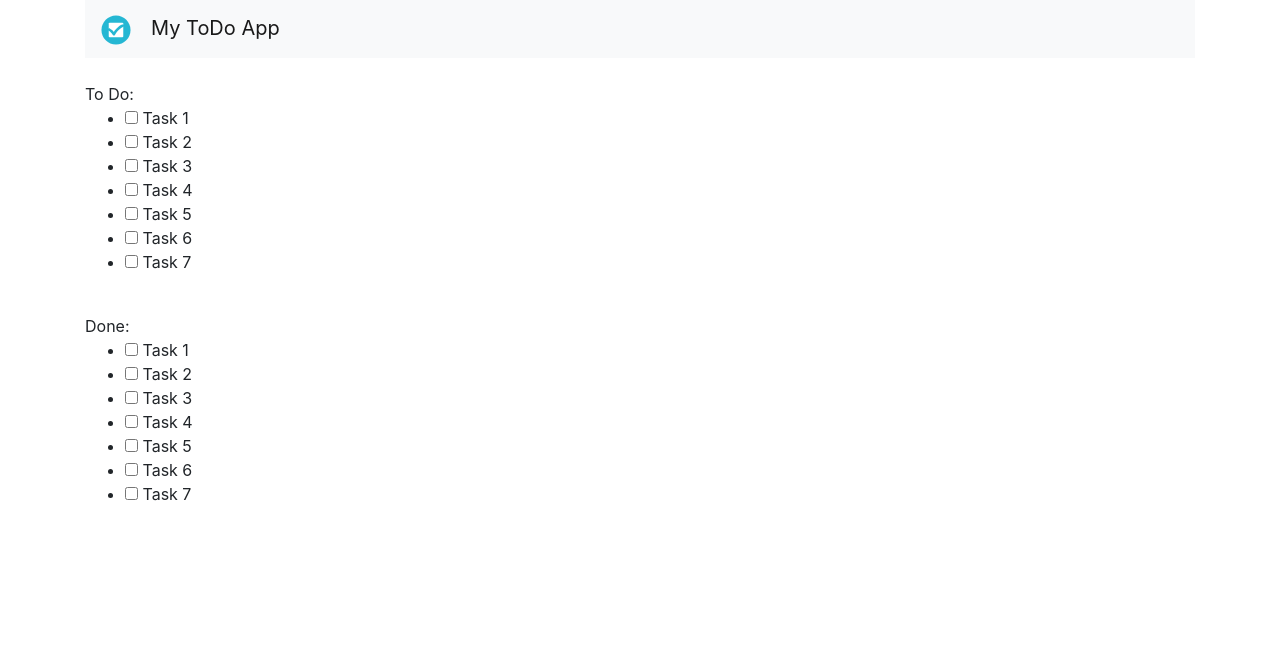
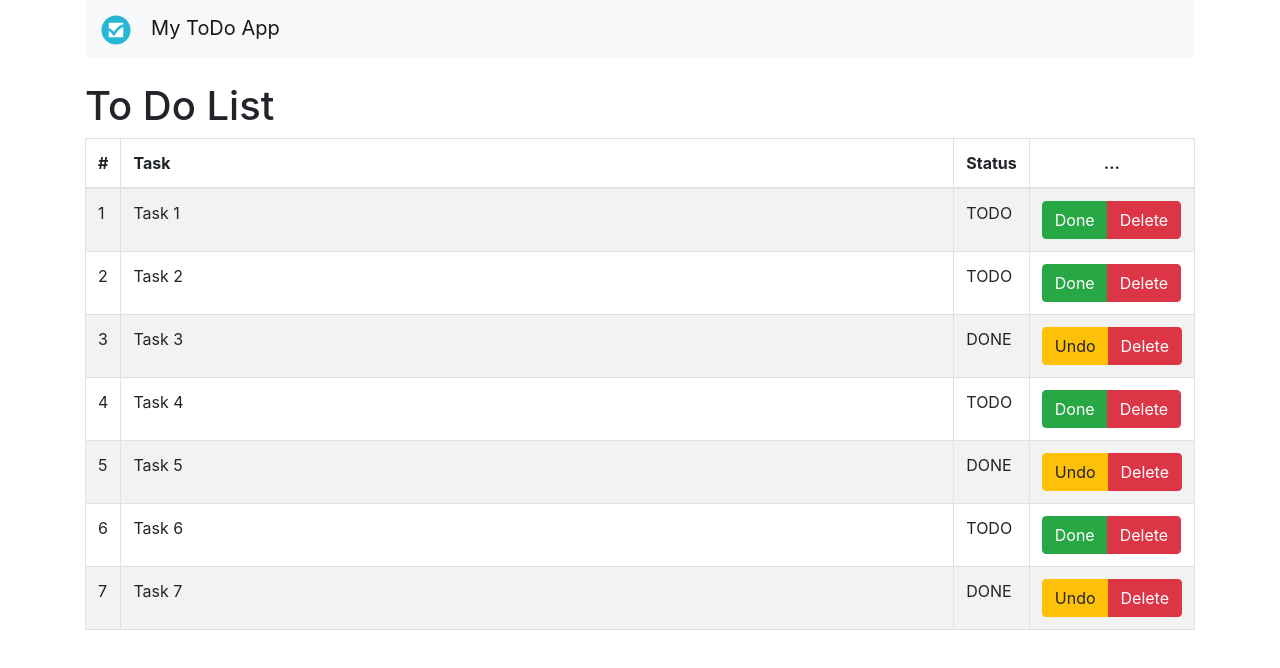
Before and after one commit to jess12345/todoapp, a React (Create React App) app in the folder todo_frontend/: page /tasks in a window 1280 px wide. Shown: the top 668 px of the page. Built offline with nearby package versions, Linux system fonts and the light colour scheme.

Commit message:
updated view

```diff
--- a/todo_frontend/src/components/taskList.tsx
+++ b/todo_frontend/src/components/taskList.tsx
@@ -1,31 +1,79 @@
 import React from 'react'
-import { Task } from '../models/task'
+import { Task, TaskProgress } from '../models/task'
+import { Table, Button, ButtonGroup } from 'react-bootstrap'
+
+const idColCss = {
+  width: '30px'
+}
+
+const statusColCss = {
+  width: '50px'
+}
+
+const buttonHeaderCss = {
+  width: '150px',
+  'text-align': 'center'
+}
 
 const AppTaskList = ({ taskList } : {taskList : Task[]}) => {
   return (
-    <ul>
-      {
-        taskList.map( t => (
-          <AppTask key={t.id} task={t} />
-        ))
-      }
-    </ul>
+    <Table striped bordered hover>
+      <thead>
+        <tr>
+          <th style={idColCss}>#</th>
+          <th>Task</th>
+          <th style={statusColCss}>Status</th>
+          <th style={buttonHeaderCss}>...</th>
+        </tr>
+      </thead>
+      <tbody>
+        {taskList.map(t => (<TaskRow key={t.id} task={t}/>))}
+      </tbody>
+    </Table>
   )
 }
 
-const clickTask = (event: React.MouseEvent<HTMLInputElement, MouseEvent>) => {
-  if(event.target instanceof Element){
-    const task_clicked = (event.target as Element).id
-    console.log(`clicked task with event: ${task_clicked}`)
-  }
-}
-
-const AppTask = ({ task } : {task : Task}) => {
+const TaskRow = ({ task } : {task : Task}) => {
   return (
-    <li>
-      <input key={task.id} id={'button_'+task.id} onClick={clickTask} type="checkbox" value={task.task} /> {task.task}
-    </li>
+    <tr>
+      <td>{task.id}</td>
+      <td>{task.task}</td>
+      <td>{TaskProgress[task.progress]}</td>
+      <td><ActionButtons id={task.id} progress={task.progress} /></td>
+    </tr>
   )
 }
 
+const clickDone = (task_id: number) => {
+  console.log(`clicked done on task ${task_id}`)
+}
+
+const clickDelete = (task_id: number) => {
+  console.log(`clicked delete on task ${task_id}`)
+}
+
+const clickUndo = (task_id: number) => {
+  console.log(`clicked undo on task ${task_id}`)
+}
+
+const ActionButtons = ({ id, progress }: {id: number , progress: TaskProgress}) => {
+  switch(progress) {
+    case TaskProgress.TODO:
+      return (
+        <ButtonGroup>
+          <Button onClick={() => clickDone(id)} variant="success">Done</Button>
+          <Button onClick={() => clickDelete(id)} variant="danger">Delete</Button>
+        </ButtonGroup>
+      )
+    case TaskProgress.DONE:
+      return (
+        <ButtonGroup>
+          <Button onClick={() => clickUndo(id)} variant="warning">Undo</Button>
+          <Button onClick={() => clickDelete(id)} variant="danger">Delete</Button>
+        </ButtonGroup>
+      )
+  }
+  // dispatch event: something went wrong
+}
+
 export default AppTaskList
--- a/todo_frontend/src/models/task.ts
+++ b/todo_frontend/src/models/task.ts
@@ -1,11 +1,18 @@
 export class Task {
-  id?: number
-  task?: string
+  id: number
+  task: string
+  progress: TaskProgress
 
-  constructor(id?: number, task?: string){
+  constructor(id: number, task: string, progress = TaskProgress.TODO){
     this.id = id
     this.task = task
+    this.progress = progress
   }
+}
+
+export enum TaskProgress {
+  TODO,
+  DONE
 }
 
 export enum TaskActions {
--- a/todo_frontend/src/pages/task.tsx
+++ b/todo_frontend/src/pages/task.tsx
@@ -1,15 +1,15 @@
 import React from 'react'
-import { Task } from '../models/task'
+import { Task, TaskProgress } from '../models/task'
 import AppTaskList from '../components/taskList'
 
 const todoTasks = [
   new Task(1, "Task 1"),
   new Task(2, "Task 2"),
-  new Task(3, "Task 3"),
+  new Task(3, "Task 3", TaskProgress.DONE),
   new Task(4, "Task 4"),
-  new Task(5, "Task 5"),
+  new Task(5, "Task 5", TaskProgress.DONE),
   new Task(6, "Task 6"),
-  new Task(7, "Task 7"),
+  new Task(7, "Task 7", TaskProgress.DONE),
 ]
 
 const doneTasks = [
@@ -25,13 +25,16 @@ const doneTasks = [
 const TaskPage = () => {
   return (
     <div>
-      To Do:
+      <h1>To Do List</h1>
       <AppTaskList taskList={todoTasks} />
-      <br/>
-      Done:
-      <AppTaskList taskList={doneTasks} />
     </div>
   )
 }
 
+// const mapStateToProps = (state: ) => {
+//   return {
+
+//   }
+// }
+
 export default TaskPage
```
